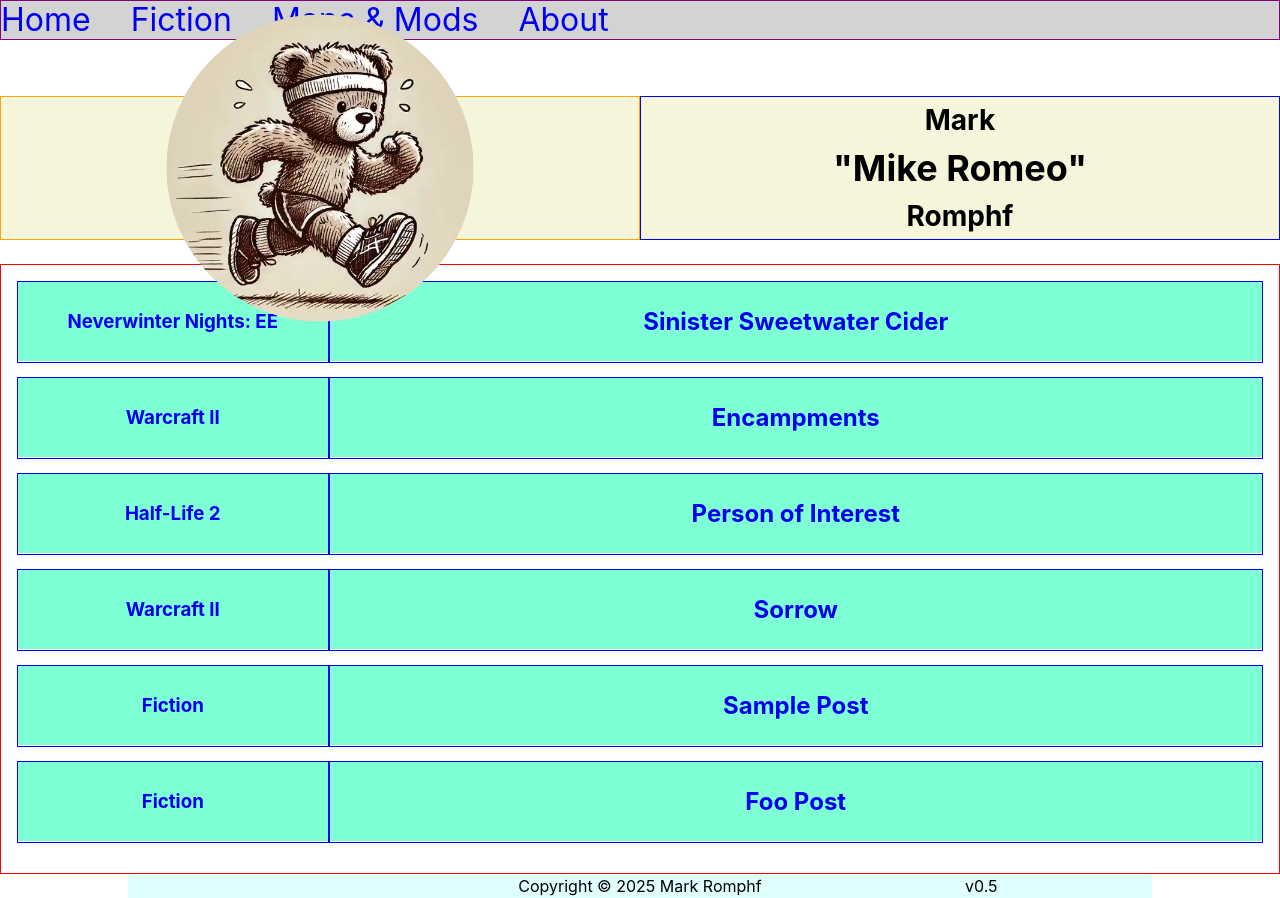
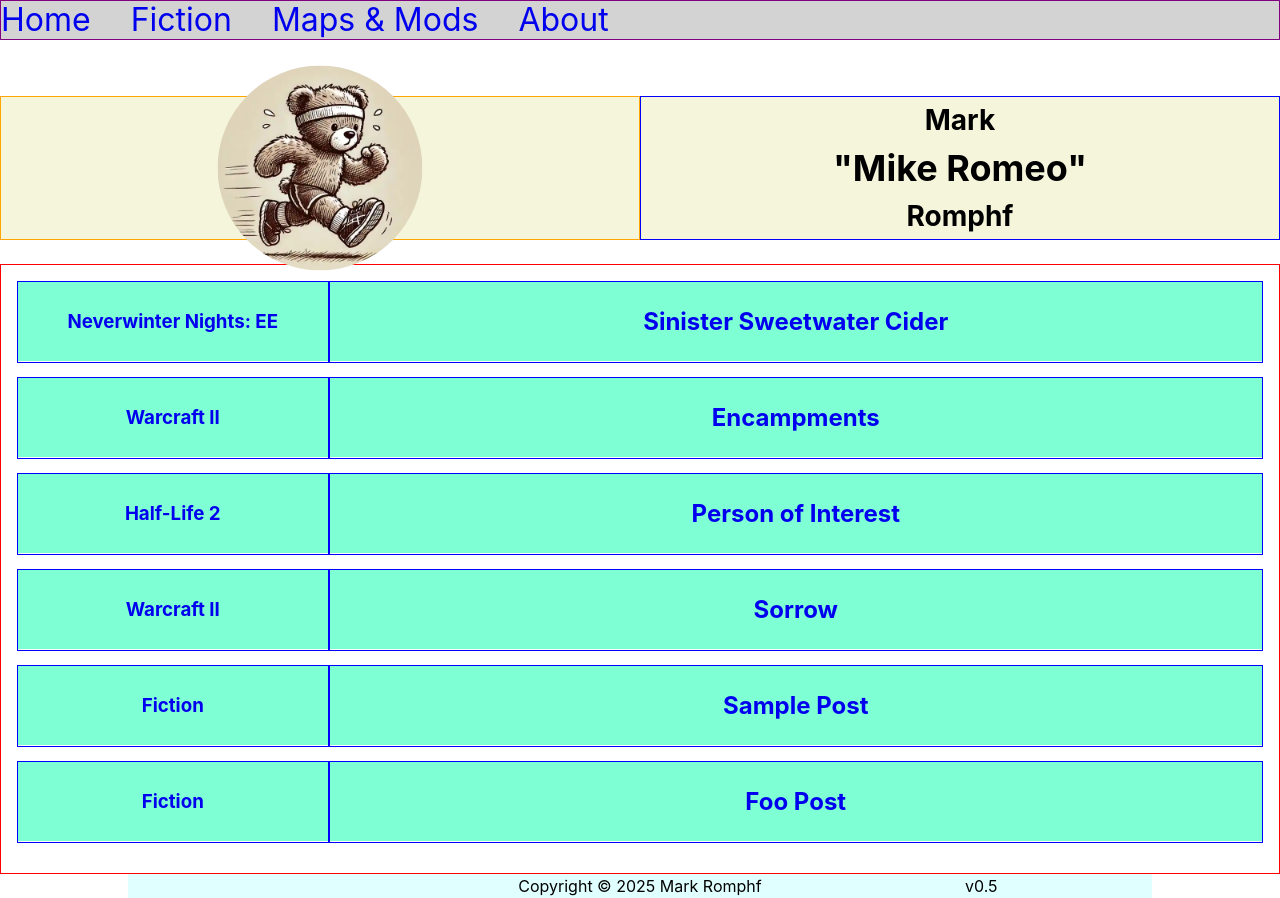
Before and after one commit to mromphf/website, a Vue app: page / in a window 1280 px wide. Built offline with nearby package versions, Linux system fonts and the light colour scheme.

Commit message:
Tweak masthead media queries.

```diff
--- a/src/assets/main.css
+++ b/src/assets/main.css
@@ -53,10 +53,6 @@ html, body, #app {
         --h1-size: 1.75rem;
         --h2-size: 1.5rem;
     }
-
-    img {
-        transform: scale(0.5);
-    }
 }
 
 /* Medium - Tablets(portrait) */
--- a/src/components/Masthead.vue
+++ b/src/components/Masthead.vue
@@ -70,16 +70,12 @@ img {
 /* Small - Phones(landscape) */
 @media(min-width: 640px) {
   img {
-    transform: scale(0.5);
+    transform: scale(0.4);
   }
 }
 
 /* Medium - Tablets(portrait) */
-@media(min-width: 768px) {
-  img {
-    transform: scale(0.6);
-  }
-}
+@media(min-width: 768px) { }
 
 /* Large - Laptops */
 @media(min-width: 1366px) {
@@ -87,6 +83,12 @@ img {
     margin-top: 0;
   }
 
+  img {
+    transform: scale(0.6);
+  }
+}
+
+@media(min-width: 1920px) {
   img {
     transform: scale(0.8);
   }
```
